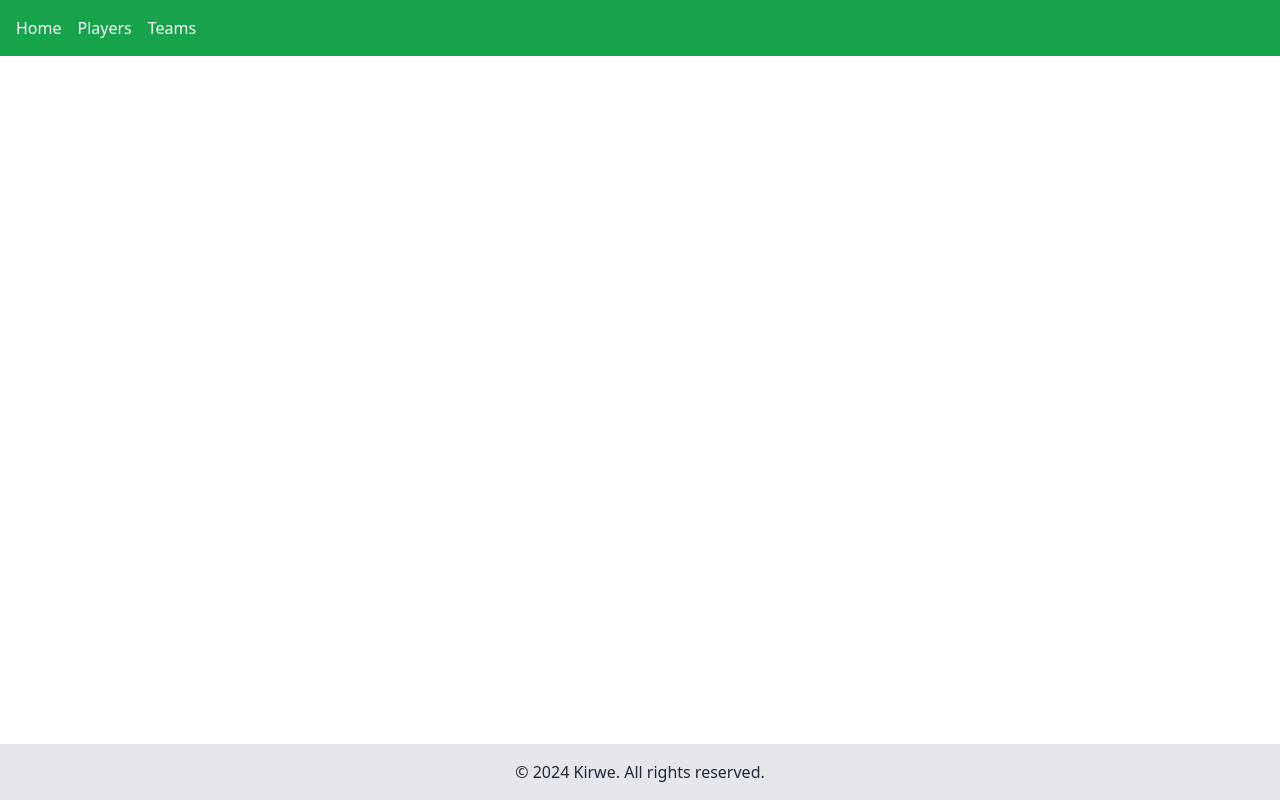
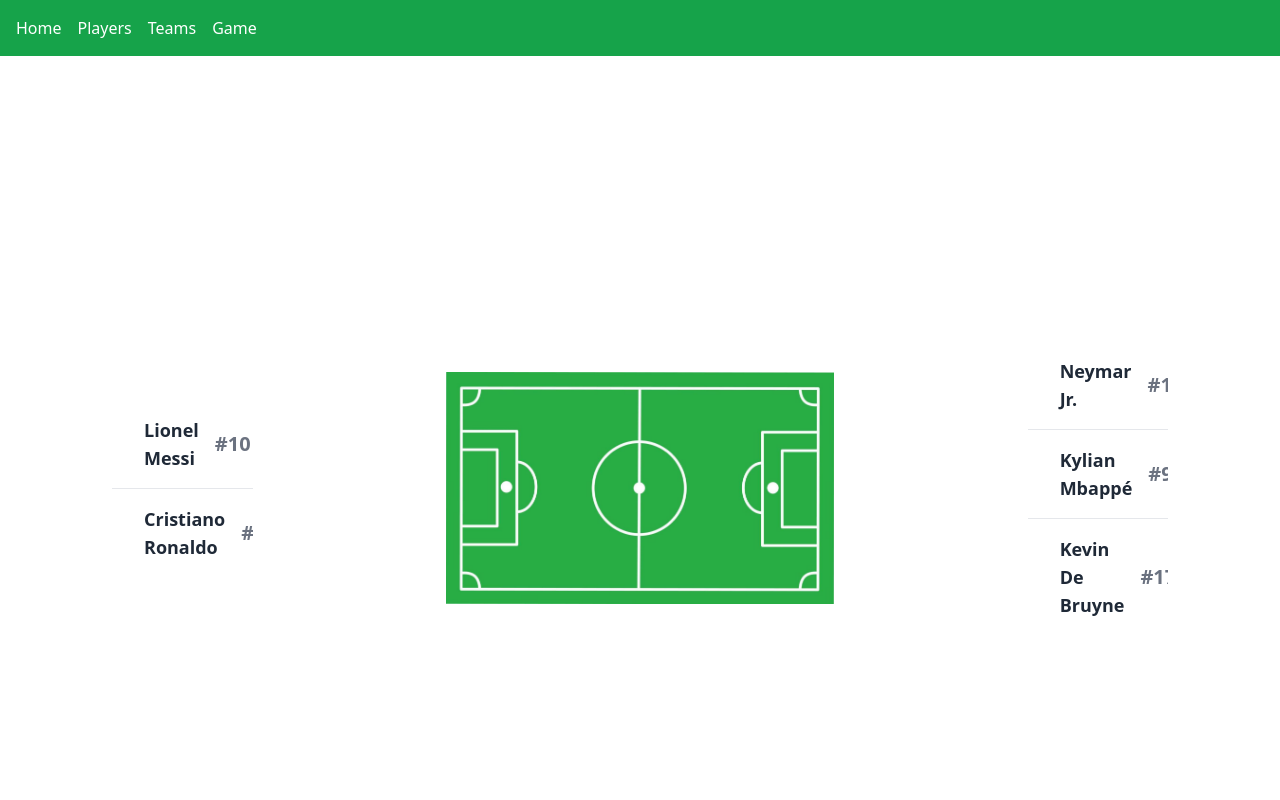
Before and after one commit to ahmetemre0/Football-Track-for-Coaches, a React (Create React App) app in the folder front-end/: page /game in a window 1280 px wide. Shown: the top 800 px of the page. Built offline with nearby package versions, Linux system fonts and the light colour scheme; grey boxes are pictures that could not be loaded.

Commit message:
feat: game page design

```diff
--- a/front-end/src/App.js
+++ b/front-end/src/App.js
@@ -4,6 +4,7 @@
 import Home from './pages/Home';
 import Team from './pages/Team';
 import Player from './pages/Player';
+import Game from './pages/Game';
 
 function App() {
   return (
@@ -15,6 +16,7 @@
             <Route path="/" element={<Home />} />
             <Route path='/teams' element={<Team />} />
             <Route path='/players' element={<Player />} />
+            <Route path='/game' element={<Game />} />
           </Routes>
         </main>
         <Footer />
--- a/front-end/src/components/common/Header.jsx
+++ b/front-end/src/components/common/Header.jsx
@@ -8,6 +8,7 @@
           <li><Link to="/" className="hover:underline">Home</Link></li>
           <li><Link to="/players" className="hover:underline">Players</Link></li>
           <li><Link to="/teams" className="hover:underline">Teams</Link></li>
+          <li><Link to="/game" className="hover:underline">Game</Link></li>
         </ul>
       </nav>
     </header>
--- /dev/null
+++ b/front-end/src/components/game/FootballPitch.jsx
@@ -0,0 +1,68 @@
+import React, { useState, useRef, useEffect } from 'react'
+
+export default function FootballPitch() {
+    const [clickedCoords, setClickedCoords] = useState(null)
+    const [imageDimensions, setImageDimensions] = useState({ width: 0, height: 0 })
+    const canvasRef = useRef(null)
+    const imageRef = useRef(null)
+
+    useEffect(() => {
+        const handleResize = () => {
+            if (imageRef.current) {
+                setImageDimensions({
+                    width: imageRef.current.width,
+                    height: imageRef.current.height
+                })
+            }
+        }
+
+        window.addEventListener('resize', handleResize)
+        return () => window.removeEventListener('resize', handleResize)
+    }, [])
+
+    const handleImageLoad = ({ target }) => {
+        setImageDimensions({
+            width: target.naturalWidth,
+            height: target.naturalHeight
+        })
+    }
+
+    const handleCanvasClick = (event) => {
+        const canvas = canvasRef.current
+        if (canvas) {
+            const rect = canvas.getBoundingClientRect()
+            const x = event.clientX - rect.left
+            const y = event.clientY - rect.top
+
+            // Normalize coordinates
+            const normalizedX = x / rect.width
+            const normalizedY = y / rect.height
+
+            setClickedCoords({ x: normalizedX, y: normalizedY })
+        }
+    }
+
+    return (
+        <div className="flex justify-center">
+            <div className="relative inline-block w-1/2">
+                <img
+                    ref={imageRef}
+                    src="/pitch.png"
+                    alt="Football Pitch"
+                    width={imageDimensions.width}
+                    height={imageDimensions.height}
+                    onLoad={handleImageLoad}
+                    style={{ width: '100%', height: 'auto' }}
+                />
+                <canvas
+                    ref={canvasRef}
+                    width={imageDimensions.width}
+                    height={imageDimensions.height}
+                    onClick={handleCanvasClick}
+                    className="absolute top-0 left-0 w-full h-full cursor-crosshair"
+                />
+            </div>
+
+        </div>
+    )
+}
--- /dev/null
+++ b/front-end/src/components/game/Player.jsx
@@ -0,0 +1,23 @@
+import React from 'react'
+
+const Player = ({ photo, name, number }) => {
+    //foto ad soyad numara
+    return (
+        <div className="flex items-center space-x-4 p-4 border-b border-gray-200 last:border-b-0">
+            <div className="relative w-12 h-12 rounded-full overflow-hidden">
+                <img
+                    src={photo}
+                    alt={`${name}`}
+                    layout="fill"
+                    objectFit="cover"
+                />
+            </div>
+            <div className="flex-grow">
+                <h3 className="text-lg font-semibold">{name}</h3>
+            </div>
+            <div className="text-xl font-bold text-gray-500">#{number}</div>
+        </div>
+    )
+}
+
+export default Player
--- /dev/null
+++ b/front-end/src/components/game/PlayerList.jsx
@@ -0,0 +1,20 @@
+import Player from "./Player"
+
+const PlayerList = ({ players }) => {
+    return (
+        <div className="h-full overflow-hidden">
+            <div className="h-full overflow-y-auto">
+                {players.map((player) => (
+                    <Player
+                        key={player.id}
+                        photo={player.photo}
+                        name={player.name}
+                        number={player.number}
+                    />
+                ))}
+            </div>
+        </div>
+    )
+}
+
+export default PlayerList
--- /dev/null
+++ b/front-end/src/pages/Game.jsx
@@ -0,0 +1,25 @@
+import FootballPitch from '../components/game/FootballPitch'
+import PlayerList from '../components/game/PlayerList'
+
+const team1 = [
+    { id: 1, name: "Lionel Messi", number: 10, photo: "/players/messi.jpg" },
+    { id: 2, name: "Cristiano Ronaldo", number: 7, photo: "/players/ronaldo.jpg" },
+]
+
+const team2 = [
+    { id: 3, name: "Neymar Jr.", number: 11, photo: "/players/neymar.jpg" },
+    { id: 4, name: "Kylian Mbappé", number: 9, photo: "/players/mbappe.jpg" },
+    { id: 5, name: "Kevin De Bruyne", number: 17, photo: "/players/debruyne.jpg" },
+]
+
+const Game = () => {
+    return (
+        <main className="flex min-h-screen items-center justify-between p-24">
+            <PlayerList players={team1} />
+            <FootballPitch />
+            <PlayerList players={team2} />
+        </main>
+    )
+}
+
+export default Game
```
Also changed, not shown: front-end/public/pitch.png (added), front-end/src/components/game/Action.jsx (added), front-end/src/components/game/ActionList.jsx (added).
